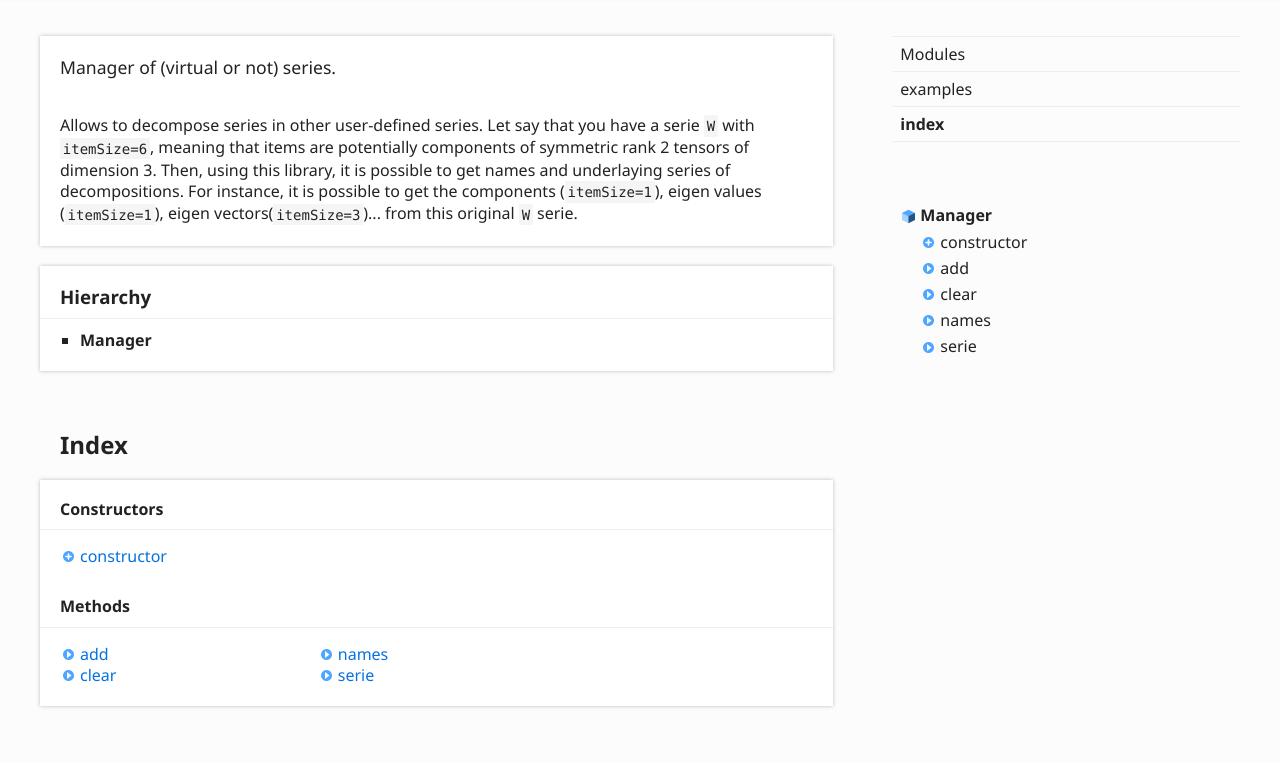
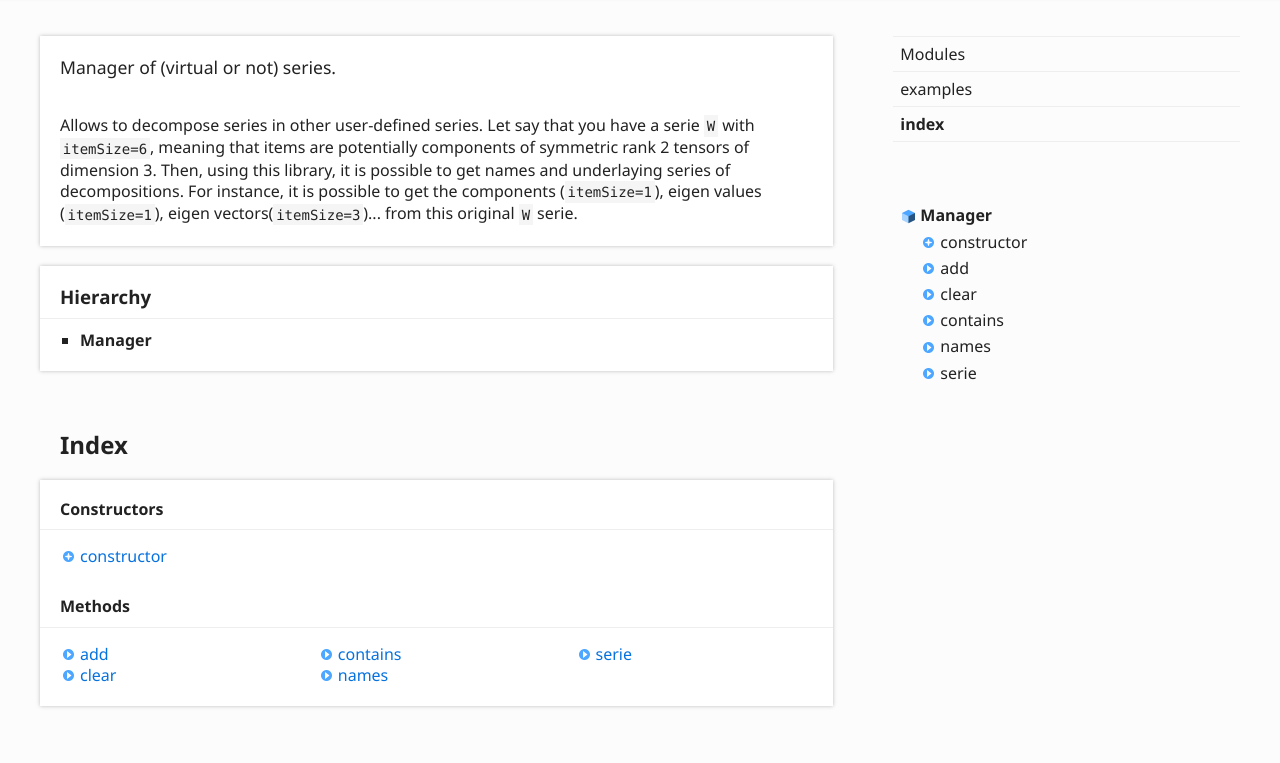
Before and after one commit to youwol/dataframe, a website built with webpack: page dist/docs/classes/index.manager.html in a window 1280 px wide. Shown: the part 154-917 px from the top of the page. Built offline with Linux system fonts and the light colour scheme.

Commit message:
contains() in DataFrame and Manager

````diff
--- a/src/lib/dataframe.ts
+++ b/src/lib/dataframe.ts
@@ -138,6 +138,14 @@ export class DataFrame {
     }
 
     /**
+     * Check if the serie named name is in the dataframe
+     * @param name
+     */
+    contains(name: string) {
+        return this.series[name] !== undefined
+    }
+
+    /**
      * The dataframe class which contains a list of [[Serie]]
      * @example
      * ```ts
--- a/src/lib/decompose/manager.ts
+++ b/src/lib/decompose/manager.ts
@@ -57,6 +57,14 @@ export class Manager {
     }
 
     /**
+     * Check if the attribute named name with itemSize exists in the manager
+     */
+    contains(itemSize: number, name: string): boolean {
+        const n = this.names(itemSize)
+        return n.includes(name)
+    }
+
+    /**
      * For a given itemSize and a decomposed's name, get the corresponding serie
      */
     serie(itemSize: number, name: string): Serie {
````
Also changed, not shown: dist/docs/assets/search.js, dist/docs/classes/index.dataframe.html, dist/docs/classes/index.manager.html.
